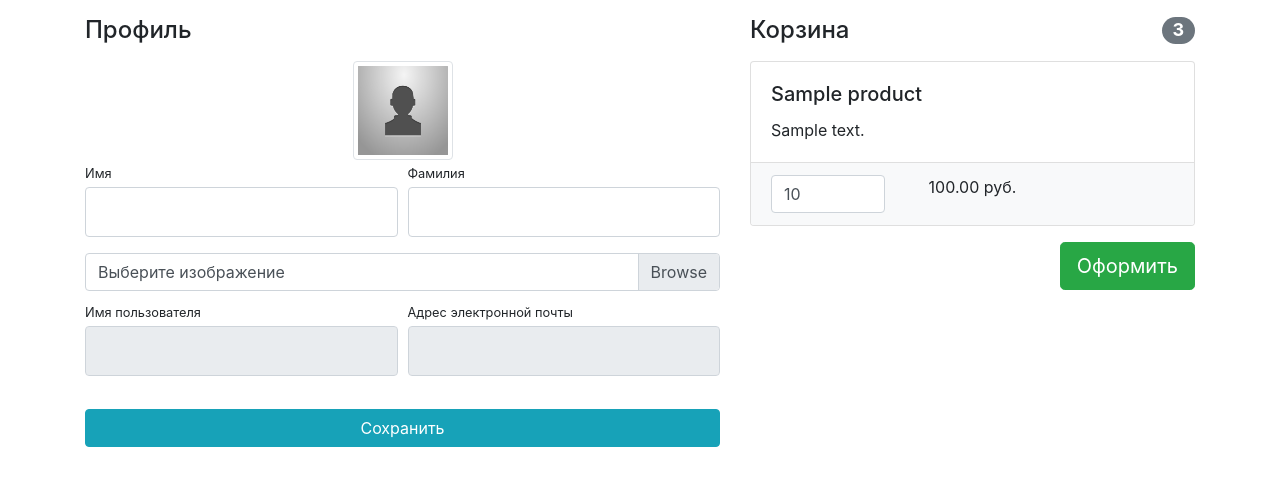
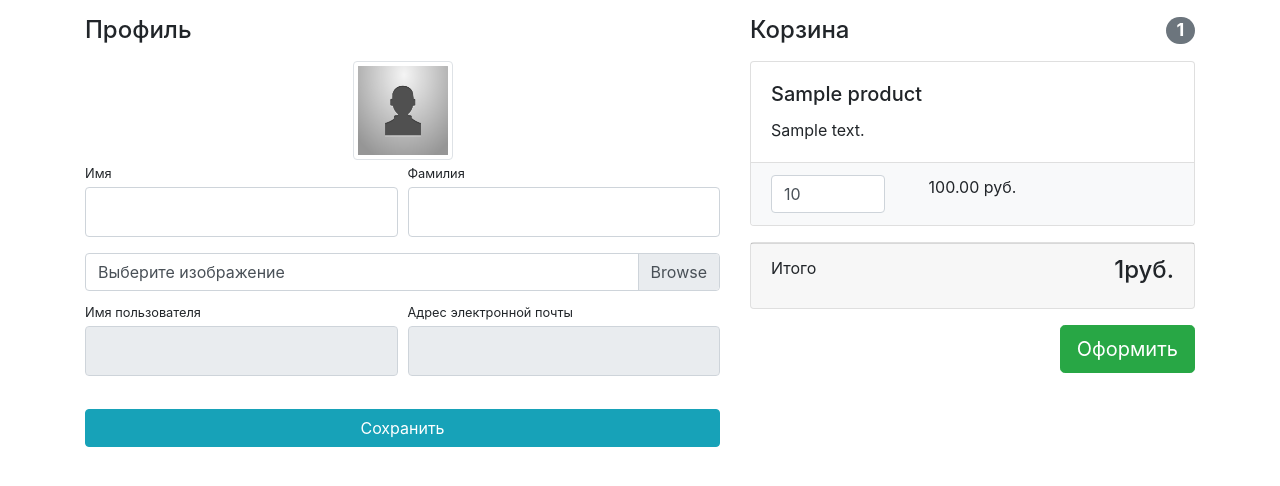
Before and after one commit to Grazhdanin/geekshop, a Django app: template authapp/templates/authapp/profile.html in a window 1280 px wide. Shown: the part 56-542 px from the top of the page. Run offline with Django 3.2, Linux system fonts and the light colour scheme; tables that the repository leaves empty hold one stand-in row (values such as "Sample post"); the template is opened without the code that fills it: values that come from a table or form of the project are taken from there, most other values are stand-ins (such as "Sample title", 1, 10 or a date in 2020); parts of the project's set-up code (start-up, migrations or seed data) failed here and were passed over; some libraries are stand-ins or nearby versions.

Commit message:
basket methods for determining the total number and value of added items

```diff
--- a/basketapp/templates/basketapp/basket.html
+++ b/basketapp/templates/basketapp/basket.html
@@ -1,7 +1,7 @@
 
 {% if baskets %}
     <h4 class="mt-3 mb-3 d-flex justify-content-between align-items-center mb-3">
-        Корзина <span class="badge badge-secondary badge-pill">3</span>
+        Корзина <span class="badge badge-secondary badge-pill">{{ total_quantity }}</span>
     </h4>
     {% for basket in baskets %}
         <div class="card mb-3">
@@ -27,6 +27,12 @@
             </ul>
         </div>
     {% endfor %}
+     <div class="card mb-3">
+         <div class="card-footer">
+             <p class="float-left">Итого</p>
+             <h4 class="float-right">{{ total_sum}}руб.</h4>
+         </div>
+     </div>
     <button type="button" class="btn btn-success btn-lg float-right">Оформить</button>
 {% else %}
     <h4 class="mt-3 mb-3 text-center">
```
Also changed, not shown: authapp/views.py (+11 -1 lines).
